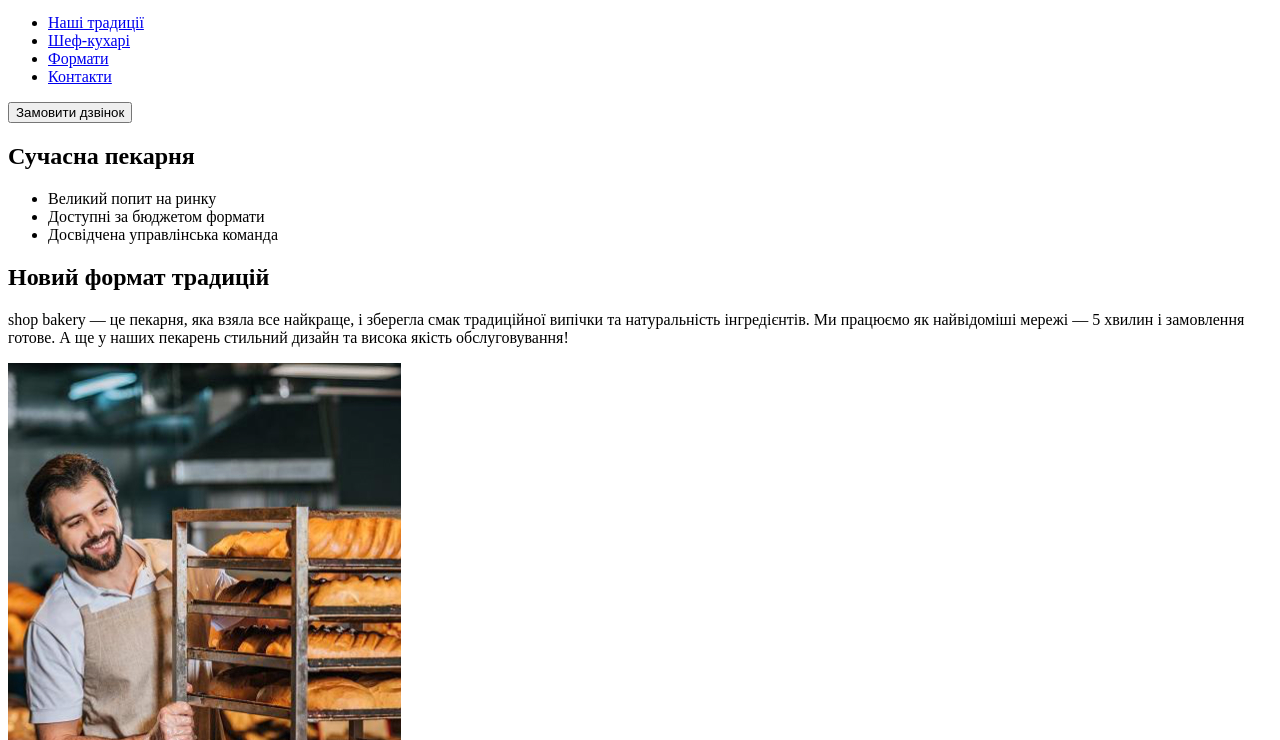
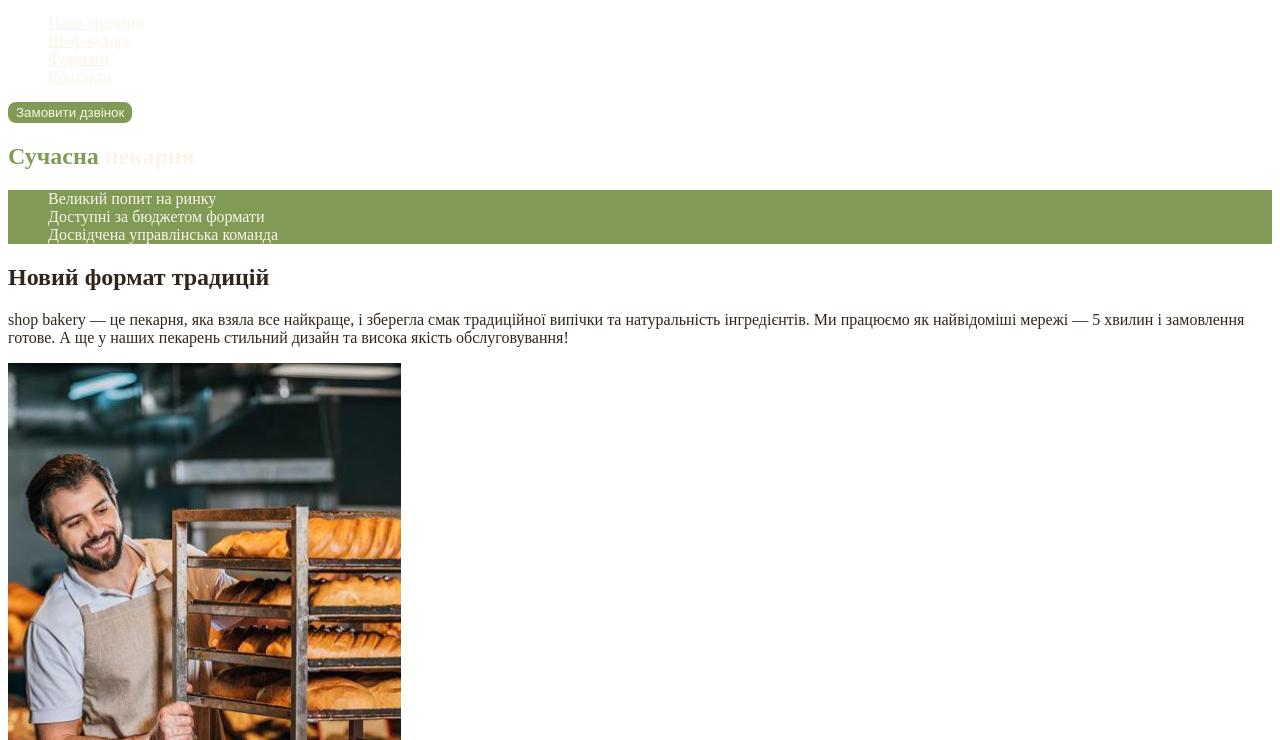
Before and after one commit to Chameleonl/genius-test, a plain HTML site: page index.html in a window 1280 px wide. Shown: the part 60-800 px from the top of the page. Drawn offline with Linux system fonts and the light colour scheme.

Commit message:
Add styles.css and css variables

```diff
--- /dev/null
+++ b/css/styles.css
@@ -0,0 +1,57 @@
+:root {
+  --color-brand-dark: #465929;
+  --color-brand-light: #819b57;
+  --color-primary-dark: #31261a;
+  --color-primary-light: #faf4ea;
+}
+
+/* Base */
+body {
+  color: var(--color-primary-dark);
+}
+
+ul {
+  list-style-type: none;
+}
+
+/* Button */
+.button {
+  color: var(--color-primary-light);
+  background-color: var(--color-brand-light);
+  border: 2px solid var(--color-brand-light);
+  border-radius: 8px;
+  cursor: pointer;
+}
+
+.button:hover {
+  color: var(--color-brand-dark);
+  background-color: transparent;
+}
+
+/* Link */
+.link {
+  color: var(--color-primary-light);
+}
+
+.link:hover {
+  color: var(--color-brand-light);
+}
+
+/* Hero section */
+.hero-title {
+  color: var(--color-primary-light);
+}
+
+.hero-title .accent {
+  color: var(--color-brand-light);
+}
+
+/* Advantages section */
+.advantages-list {
+  color: var(--color-primary-light);
+  background-color: var(--color-brand-light);
+}
+
+.section-title .accent {
+  color: var(--color-brand-dark);
+}
--- a/index.html
+++ b/index.html
@@ -5,6 +5,7 @@
     <meta http-equiv="X-UA-Compatible" content="IE=edge" />
     <meta name="viewport" content="width=device-width, initial-scale=1.0" />
     <title>Сучасна пекарня</title>
+    <link rel="stylesheet" href="./css/styles.css" />
   </head>
   <body>
     <header>
@@ -13,25 +14,25 @@
           <img src="./images/logo.svg" alt="Logo Shop Bakery" />
         </a>
         <ul>
-          <li><a href="#traditions-section">Наші традиції</a></li>
-          <li><a href="#chefs-section">Шеф-кухарі</a></li>
-          <li><a href="#formats-section">Формати</a></li>
-          <li><a href="#contacts-section">Контакти</a></li>
+          <li><a class="link" href="#traditions-section">Наші традиції</a></li>
+          <li><a class="link" href="#chefs-section">Шеф-кухарі</a></li>
+          <li><a class="link" href="#formats-section">Формати</a></li>
+          <li><a class="link" href="#contacts-section">Контакти</a></li>
         </ul>
       </nav>
-      <button type="button">Замовити дзвінок</button>
+      <button class="button">Замовити дзвінок</button>
     </header>
     <main>
       <section>
-        <h1>Сучасна пекарня</h1>
+        <h1 class="hero-title"><span class="accent">Сучасна</span> пекарня</h1>
       </section>
       <section id="traditions-section">
-        <ul>
+        <ul class="advantages-list">
           <li>Великий попит на ринку</li>
           <li>Доступні за бюджетом формати</li>
           <li>Досвідчена управлінська команда</li>
         </ul>
-        <h2>Новий формат традицій</h2>
+        <h2 class="section-title">Новий формат традицій</h2>
         <p>
           <span>shop bakery</span> — це пекарня, яка взяла все найкраще, і
           зберегла смак традиційної випічки та натуральність інгредієнтів. Ми
@@ -42,7 +43,9 @@
         <img src="./images/baker-man.jpg" alt="Baker man with loafs of bread" />
       </section>
       <section id="chefs-section">
-        <h2>Наші найкращі шеф-кухарі</h2>
+        <h2 class="section-title">
+          Наші найкращі <span class="accent">шеф-кухарі</span>
+        </h2>
         <ul>
           <li>
             <article>
@@ -66,7 +69,7 @@
         </ul>
       </section>
       <section id="formats-section">
-        <h2>Формати</h2>
+        <h2 class="section-title">Формати</h2>
         <ul>
           <li>
             <article>
@@ -86,7 +89,7 @@
         </ul>
       </section>
       <section id="contacts-section">
-        <h2>Приєднуйся до мережі пекарень</h2>
+        <h2 class="section-title">Приєднуйся до мережі пекарень</h2>
         <iframe
           src="https://www.google.com/maps/embed?pb=!1m14!1m8!1m3!1d2540.164037021727!2d30.491234!3d50.45667!3m2!1i1024!2i768!4f13.1!3m3!1m2!1s0x40d4ce637bfe1717%3A0x5370c2254ad1b952!2z0YPQuy4g0KHQtdGH0LXQstGL0YUg0KHRgtGA0LXQu9GM0YbQvtCyLCA1NCwg0JrQuNC10LIsIDAyMDAw!5e0!3m2!1sru!2sua!4v1699110970591!5m2!1sru!2sua"
           width="603"
@@ -102,10 +105,10 @@
         <a href="#"></a>
         <!-- Logo -->
         <ul>
-          <li><a href="#traditions-section">Наші традиції</a></li>
-          <li><a href="#chefs-section">Шеф-кухарі</a></li>
-          <li><a href="#formats-section">Формати</a></li>
-          <li><a href="#contacts-section">Контакти</a></li>
+          <li><a class="link" href="#traditions-section">Наші традиції</a></li>
+          <li><a class="link" href="#chefs-section">Шеф-кухарі</a></li>
+          <li><a class="link" href="#formats-section">Формати</a></li>
+          <li><a class="link" href="#contacts-section">Контакти</a></li>
         </ul>
       </nav>
       <address>
```
